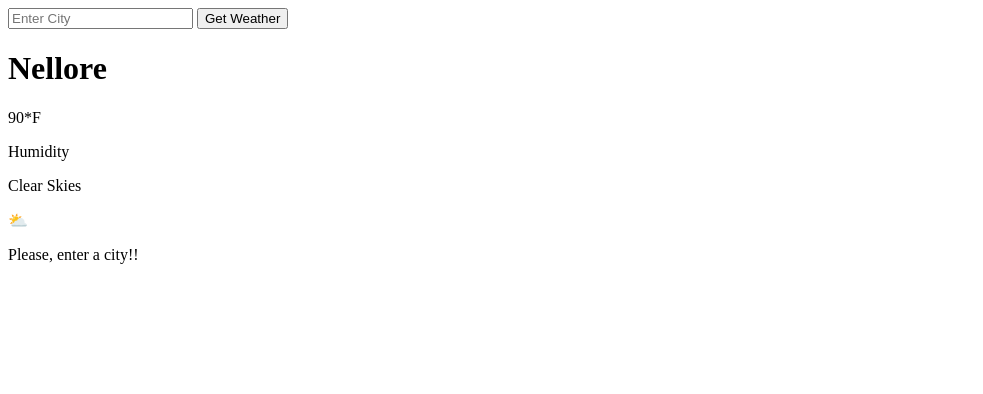
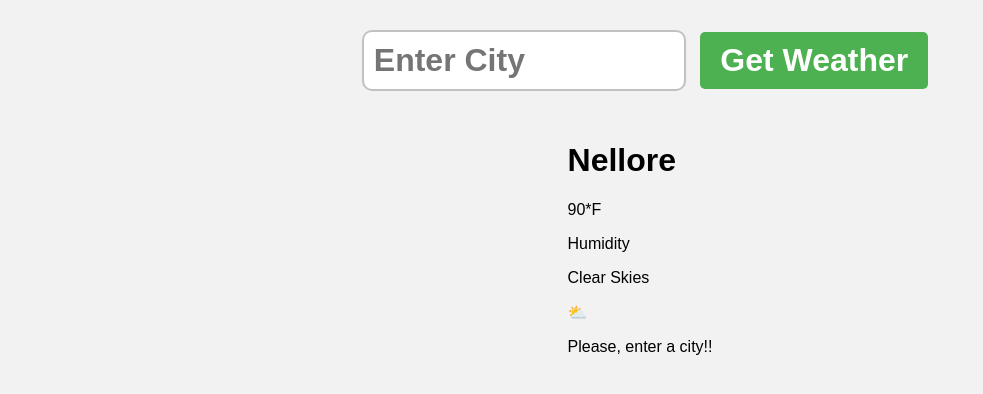
Before and after one commit to Sushma618/weatherApp, a plain HTML site: page index.html in a window 1280 px wide. Shown: the whole page, without its empty margins (0-983 px from the left). Drawn offline with Linux system fonts and the light colour scheme.

Commit message:
basic css added!

```diff
--- a/index.html
+++ b/index.html
@@ -4,6 +4,7 @@
     <meta charset="UTF-8">
     <meta name="viewport" content="width=device-width, initial-scale=1.0">
     <title>Document</title>
+   <link rel="stylesheet" href="styles.css">
 </head>
 <body>
     <form class="weatherform">
--- a/styles.css
+++ b/styles.css
@@ -0,0 +1,49 @@
+body{
+    font-family: Arial, Helvetica, sans-serif;
+    background-color: hsl(0, 0%, 95%);
+    margin: 0;
+    display:flex;
+    flex-direction: column;
+    align-items: center;
+}
+
+.weatherform{
+    margin: 20px;
+}
+
+.cityInput{
+    padding: 10px;
+    font-size: 2rem;
+    font-weight: bold;
+    border: 2px solid hsla(0, 0%, 20%, 0.3);
+    border-radius: 10px;
+    margin: 10px;
+    width: 300px;
+
+}
+
+button[type="submit"]{
+
+    padding: 10px 20px;
+
+    font-weight: bold;
+
+    font-size: 2rem;
+
+    background-color: hsl(122, 39%, 50%);
+
+    color: white;
+
+    border: none;
+
+    border-radius: 5px;
+
+    cursor: pointer;
+
+    }
+
+    button[type="submit"]:hover{
+
+    background-color:hsl(122, 39%, 40%)
+
+    }
```
